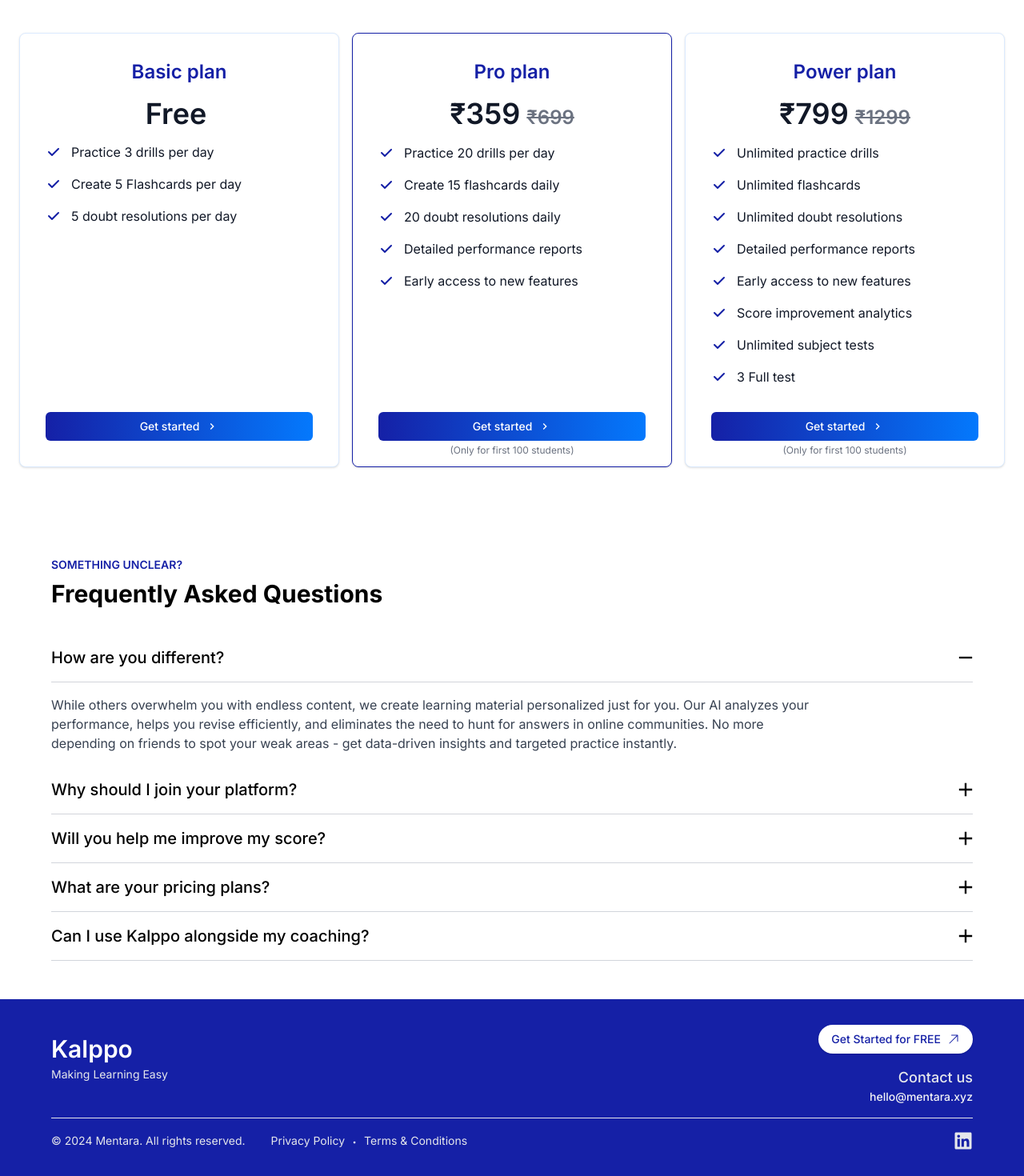
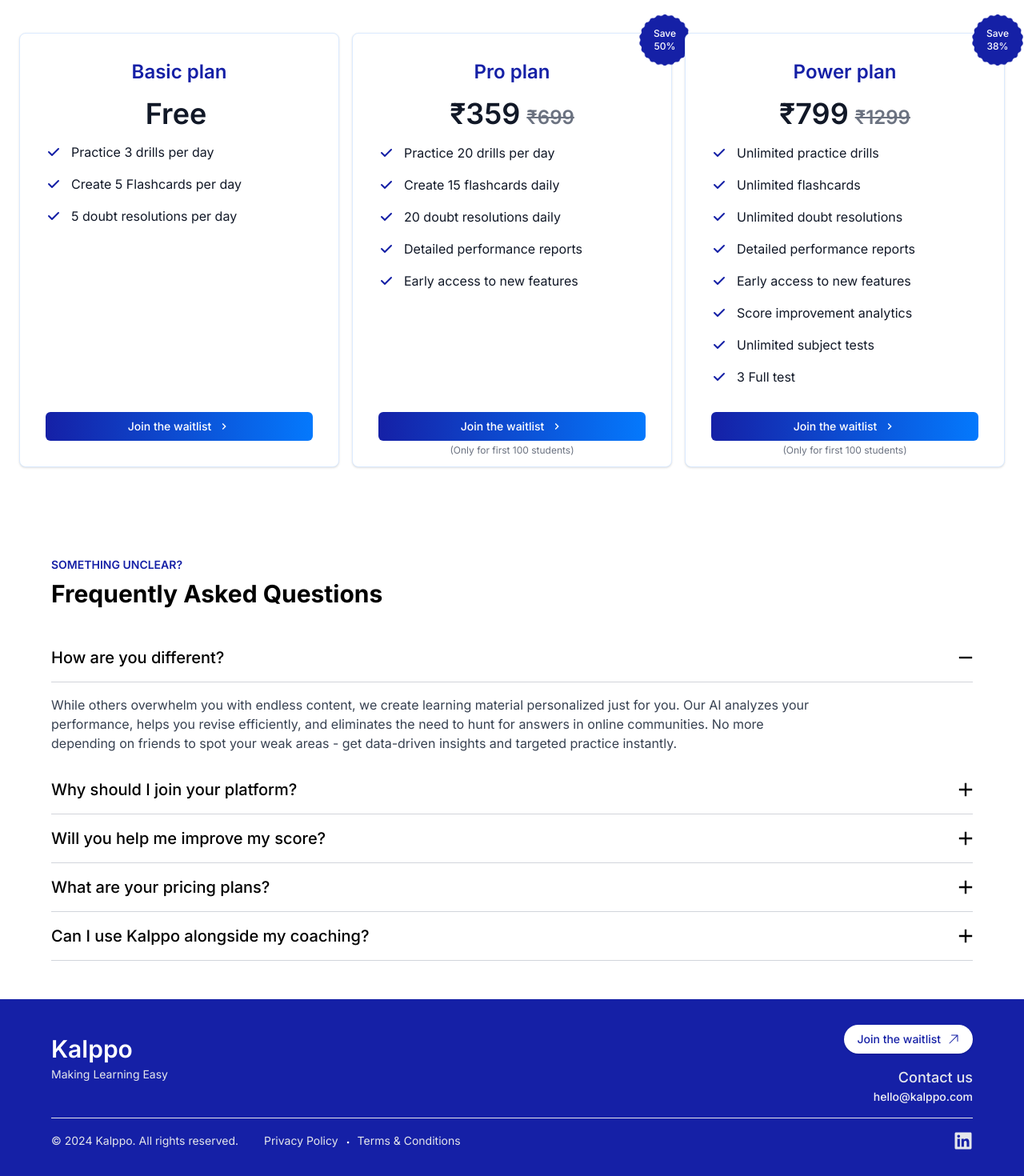
Before and after one commit to Chirag2203/gate-frontend-landing-page, a React (Vite) app: page /pricing in a window 1280 px wide. Shown: the part 317-1787 px from the top of the page at 80% size. Built offline with nearby package versions, Linux system fonts and the light colour scheme.

Commit message:
suggested changes

```diff
--- a/src/App.css
+++ b/src/App.css
@@ -50,9 +50,9 @@
   }
 }
 
-.button-ai:after {
+/* .button-ai:after {
   filter: blur(100px);
-}
+} */
 
 
 
--- a/src/components/pages/landing/CTA.tsx
+++ b/src/components/pages/landing/CTA.tsx
@@ -1,7 +1,7 @@
 import { Button } from "@/components/ui/button";
 import Drills from "@/assets/Drills.svg";
 import { Link } from "react-router-dom";
-import { HiArrowUpRight } from "react-icons/hi2";
+// import { HiArrowUpRight } from "react-icons/hi2";
 import squares from "@/assets/squares.png";
 import { motion } from "framer-motion";
 const CTA = () => {
@@ -38,8 +38,8 @@
         </p>
         <Link to={"/drills"}>
           <Button className="rounded-full text-primary px-7 sm:mt-4 mt-0 bg-gradient-to-b hover:to-gray-200 transition-colors from-white to-white text-md py-5">
-            Get Started for FREE
-            <HiArrowUpRight />
+          Join the waitlist
+            {/* <HiArrowUpRight /> */}
           </Button>
         </Link>
       </motion.div>
--- a/src/components/pages/landing/Footer.tsx
+++ b/src/components/pages/landing/Footer.tsx
@@ -29,12 +29,12 @@
 
               <Link to={"/support"}>
                 <Button className="bg-white rounded-full hover:border hover:border-white hover:bg-primary text-primary hover:text-white  w-full">
-                  Get Started for FREE <HiArrowUpRight />
+                Join the waitlist <HiArrowUpRight />
                 </Button>
               </Link>
               <div className="flex flex-col sm:items-end ">
                 <p className="font-medium text-lg  ">Contact us</p>
-                <p className="text-gray-100">hello@mentara.xyz</p>
+                <p className="text-gray-100"> hello@kalppo.com</p>
               </div>
             </ul>
           </div>
@@ -43,7 +43,7 @@
         <div className="flex sm:items-center items-start">
           <div className="flex sm:gap-8 gap-4 sm:flex-row flex-col">
             <p className="text-sm text-gray-200">
-              © {new Date().getFullYear()} Mentara.{" "}
+              © {new Date().getFullYear()} Kalppo.{" "}
               <br className="sm:hidden block" /> All rights reserved.
             </p>
             <div className="flex  gap-1 items-end">
--- a/src/components/pages/landing/HeroSection.tsx
+++ b/src/components/pages/landing/HeroSection.tsx
@@ -42,7 +42,7 @@
       <div className="flex flex-col gap-2 items-center justify-center my-10">
         <Link to={"/signin"}>
           <Button className="rounded-full px-7 bg-gradient-to-b hover:to-primary-dark/50 transition-colors from-primary to-primary-dark text-md py-5">
-            Get Started <HiArrowUpRight />
+          Join the waitlist <HiArrowUpRight />
           </Button>
         </Link>
         <p className="text-sm text-gray-500 ">
--- a/src/components/pages/landing/PricingCards.tsx
+++ b/src/components/pages/landing/PricingCards.tsx
@@ -1,6 +1,7 @@
 import { Button } from "@/components/ui/button";
 import { MdKeyboardArrowRight } from "react-icons/md";
 import {motion} from "framer-motion";
+import priceBg from "@/assets/price-bg.png"
 const PricingCards = () => {
   return (
     <motion.div className="" variants={{
@@ -88,10 +89,15 @@
               </ul>
               </div>
               <Button variant={"blueGradient"}>
-                Get started <MdKeyboardArrowRight />
+              Join the waitlist <MdKeyboardArrowRight />
               </Button>
             </div>
-            <div className="flex flex-col sm:w-[400px] w-full justify-between p-6 mx-auto max-w-xl text-center text-gray-900 bg-white rounded-lg border border-primary shadow dark:border-gray-600 xl:p-8 dark:bg-gray-800 dark:text-white">
+            <div className="flex flex-col sm:w-[400px] w-full justify-between p-6 mx-auto max-w-xl text-center text-gray-900 bg-white rounded-lg border border-blue-100 shadow dark:border-gray-600 xl:p-8 dark:bg-gray-800 dark:text-white relative">
+              <p className="absolute -right-4 sm:-right-6 sm:-top-6 -top-4 h-12 sm:h-16 w-12 sm:w-16 bg-center bg-cover text-white text-center sm:pt-4 pt-2 text-xs font-medium "
+              style={{
+                backgroundImage: `url(${priceBg})`, // Set the image as background
+              }}
+              >Save <br /> 50%</p>
               <div>
               <h3 className="mb-2 text-2xl font-semibold text-primary">Pro plan</h3>
               <div className="flex justify-center items-baseline my-4">
@@ -178,12 +184,17 @@
               </div>
                 <div className="w-full flex flex-col -mb-5 gap-1">
                 <Button variant={"blueGradient"} className="w-full">
-                    Get started <MdKeyboardArrowRight />
+                    Join the waitlist <MdKeyboardArrowRight />
                     </Button>
                     <p className="text-xs text-gray-500">(Only for first 100 students)</p>
                 </div>
             </div>
-            <div className="flex flex-col sm:w-[400px] w-fulljustify-between p-6 mx-auto max-w-lg text-center text-gray-900 bg-white rounded-lg border border-blue-100 shadow dark:border-gray-600 xl:p-8 dark:bg-gray-800 dark:text-white">
+            <div className="flex flex-col sm:w-[400px] w-fulljustify-between p-6 mx-auto max-w-lg text-center text-gray-900 bg-white rounded-lg border border-blue-100 shadow dark:border-gray-600 xl:p-8 dark:bg-gray-800 dark:text-white relative">
+            <p className="absolute -right-4 sm:-right-6 sm:-top-6 -top-4 h-12 sm:h-16 w-12 sm:w-16 bg-center bg-cover text-white text-center sm:pt-4  pt-2 text-xs font-medium  "
+              style={{
+                backgroundImage: `url(${priceBg})`, // Set the image as background
+              }}
+              >Save <br /> 38%</p>
               <div>
               <h3 className="mb-2 text-2xl font-semibold text-primary">Power plan</h3>
               <div className="flex justify-center items-baseline my-4">
@@ -315,7 +326,7 @@
               </div>
               <div className="w-full flex flex-col -mb-5 gap-1">
                 <Button variant={"blueGradient"} className="w-full">
-                    Get started <MdKeyboardArrowRight />
+                Join the waitlist <MdKeyboardArrowRight />
                     </Button>
                     <p className="text-xs text-gray-500">(Only for first 100 students)</p>
                 </div>
```
Also changed, not shown: src/assets/price-bg.png (added).
